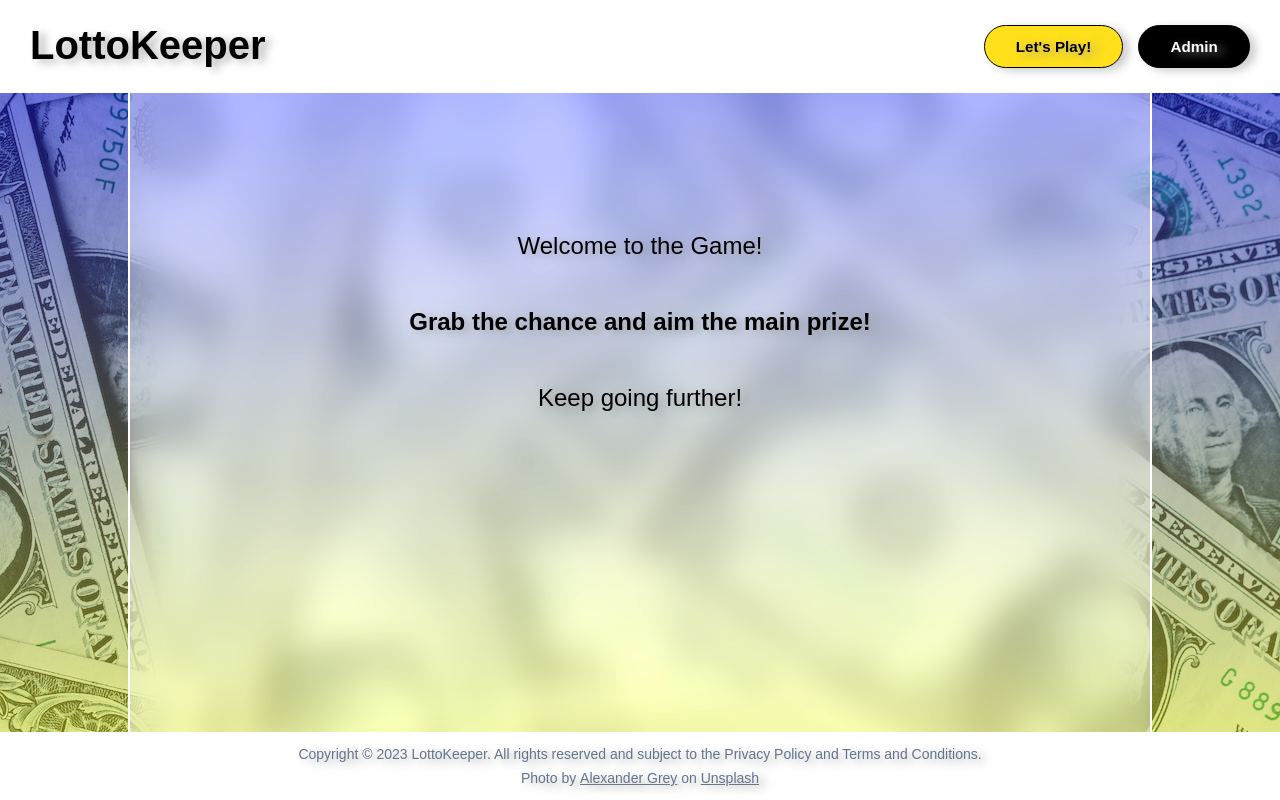
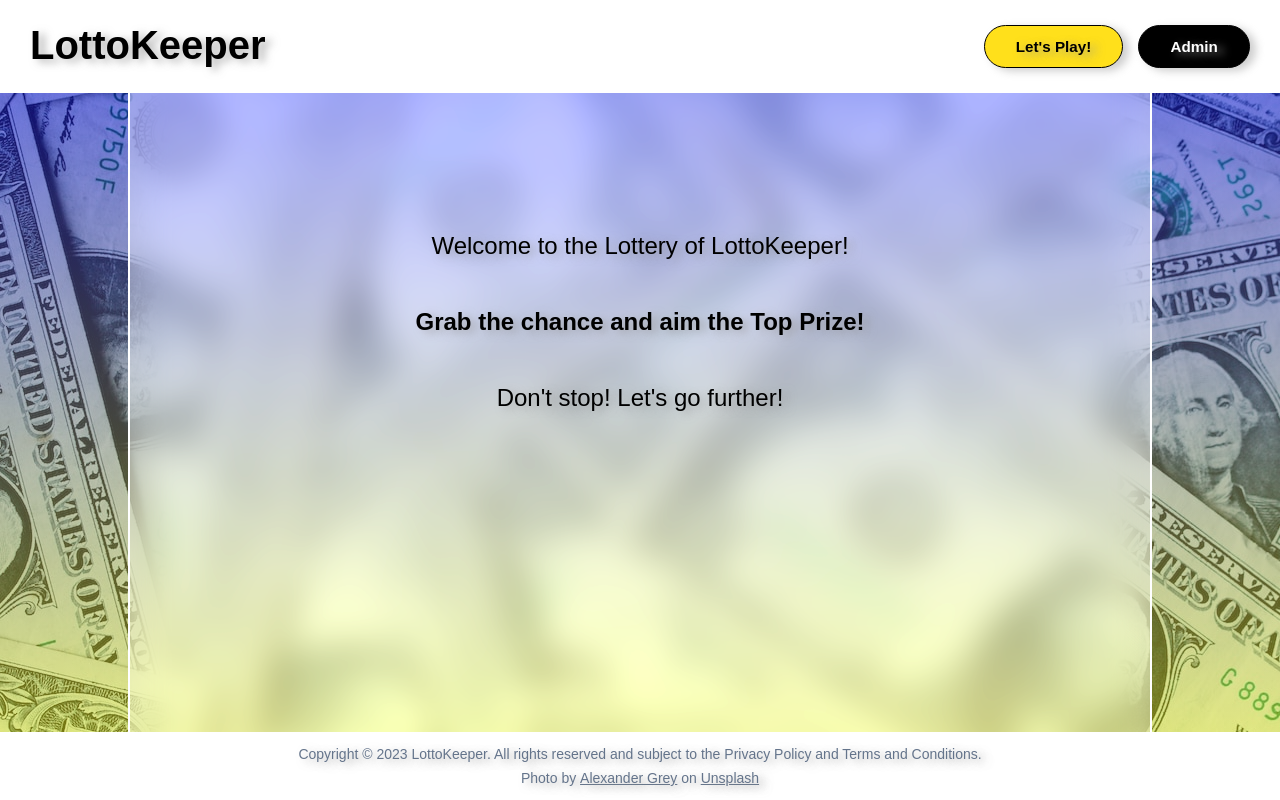
Before and after one commit to Marci101/lottokeeper-app, a React (Vite) app: page / in a window 1280 px wide. Built offline with nearby package versions, Linux system fonts and the light colour scheme.

Commit message:
Some context mod

```diff
--- a/src/ui/components/balance/YourBalance.jsx
+++ b/src/ui/components/balance/YourBalance.jsx
@@ -12,7 +12,7 @@ export default function YourBalance() {
 
   useEffect(() => {
     if (yourBalance < 500 && propagate) {
-      dispatch(showModal({isOpen: true, message: "Sorry!\nYour balance is too low!\nYou can not place a new bet!", withInputField: false}));
+      dispatch(showModal({isOpen: true, message: "Your balance has run out!\nIt was your last bet!\nWe hope you will win!", withInputField: false}));
       dispatch(doNotPropagateTooLowBalance(false));
       dispatch(enoughBalance(false));
     }
--- a/src/ui/pages/home/HomePage.jsx
+++ b/src/ui/pages/home/HomePage.jsx
@@ -3,9 +3,9 @@ import "./homePage.css";
 export default function HomePage() {
   return (
     <div id="home-page">
-      <p>Welcome to the Game!</p>
-      <p id="main-prize">Grab the chance and aim the main prize!</p>
-      <p>Keep going further!</p>
+      <p>Welcome to the Lottery of LottoKeeper!</p>
+      <p id="main-prize">Grab the chance and aim the Top Prize!</p>
+      <p>Don&apos;t stop! Let&apos;s go further!</p>
     </div>
   );
 }
```
